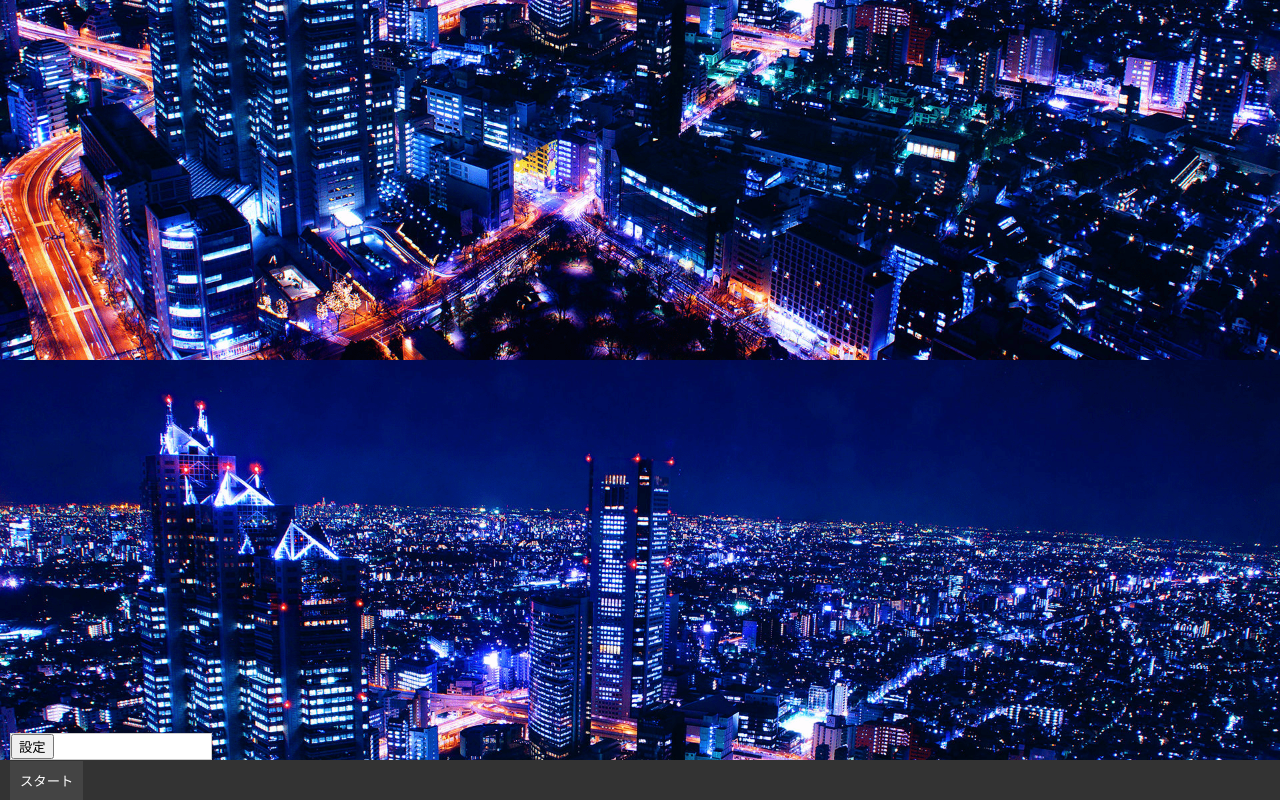
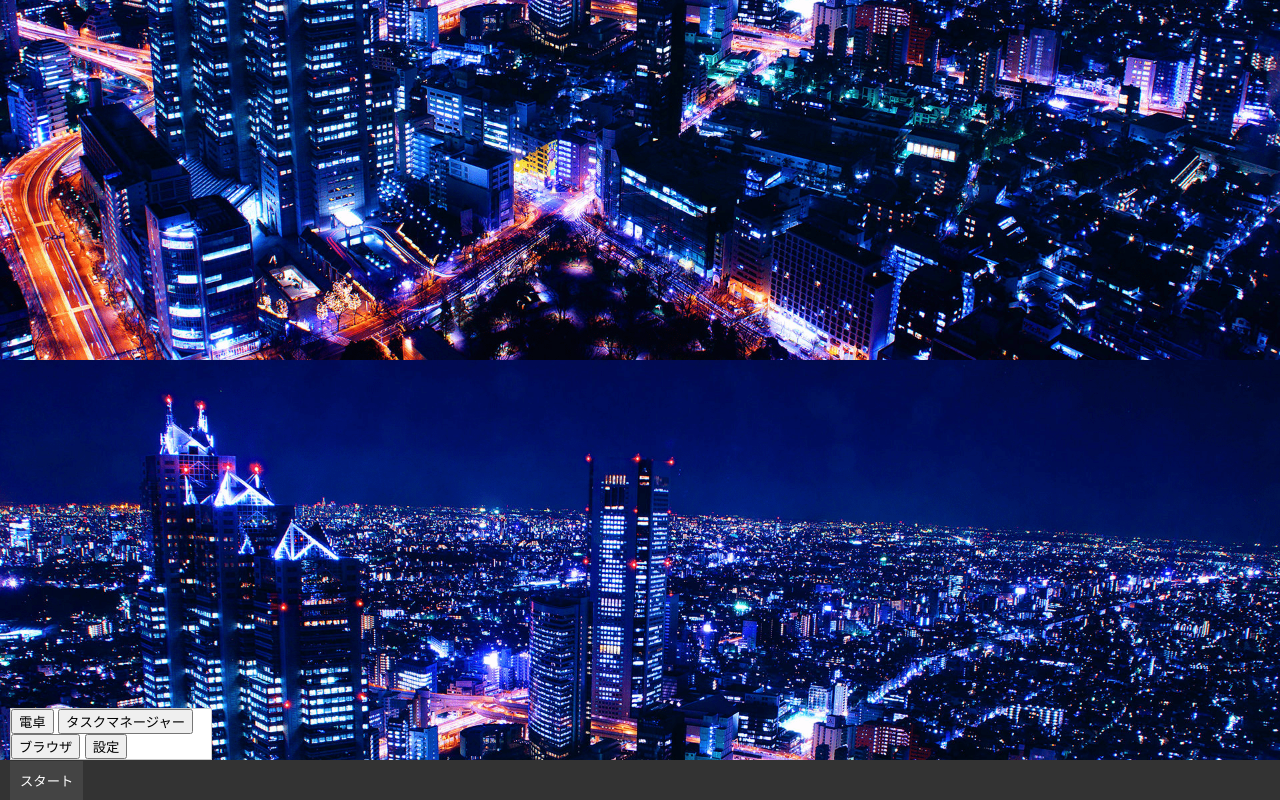
Before and after one commit to Sakalt/winder2.7, a plain HTML site: page index.html in a window 1280 px wide. Both pictures are taken after a click on the button "スタート". Drawn offline with Linux system fonts and the light colour scheme.

Commit message:
Update index.html

```diff
--- a/index.html
+++ b/index.html
@@ -7,7 +7,7 @@
 </head>
 <body>
   <div id="desktop">
-    <!-- デスクトップのアイコンやウィンドウをここに追加 -->
+    <!-- デスクトップのウィンドウをここに追加 -->
   </div>
 
   <div id="taskbar">
@@ -15,24 +15,14 @@
   </div>
 
   <div id="start-menu">
+    <button onclick="openCalculator()">電卓</button>
+    <button onclick="openTaskManager()">タスクマネージャー</button>
+    <button onclick="openBrowser()">ブラウザ</button>
     <button onclick="openSettings()">設定</button>
-    <!-- 他のアプリケーションのボタンを追加 -->
   </div>
 
+  <script src="https://unpkg.com/browserfs"></script>
   <script src="system.js"></script>
   <script src="app.js"></script>
-  <script>
-    // スタートメニューの表示/非表示を切り替える関数
-    function toggleStartMenu() {
-      const startMenu = document.getElementById('start-menu');
-      startMenu.style.display = startMenu.style.display === 'block' ? 'none' : 'block';
-    }
-
-    // 設定アプリを開く関数
-    function openSettings() {
-      // ここに設定アプリを開く処理を追加する
-      alert('設定アプリを開きます。');
-    }
-  </script>
 </body>
 </html>
```
